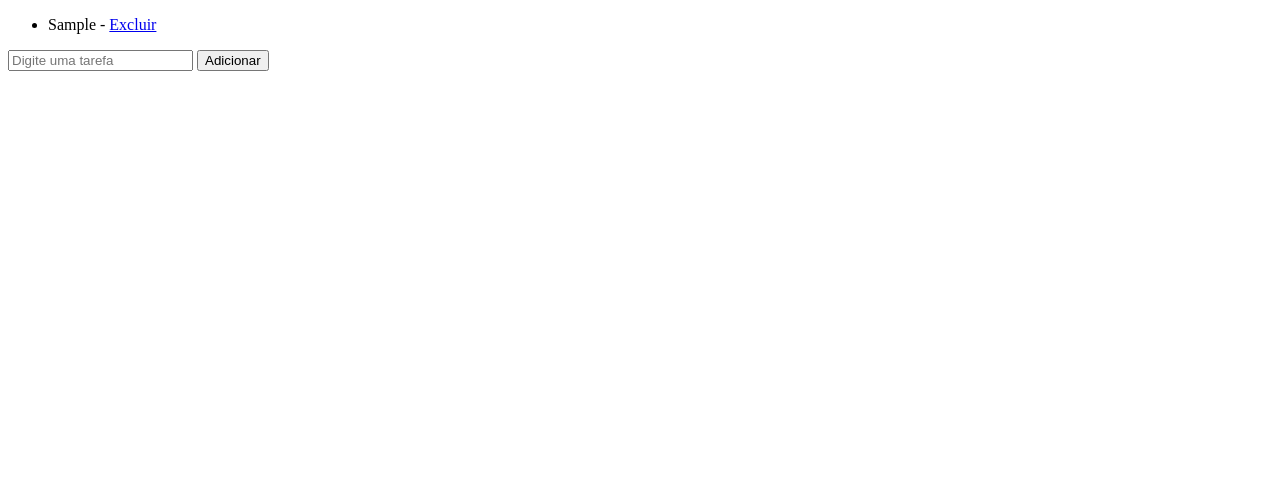
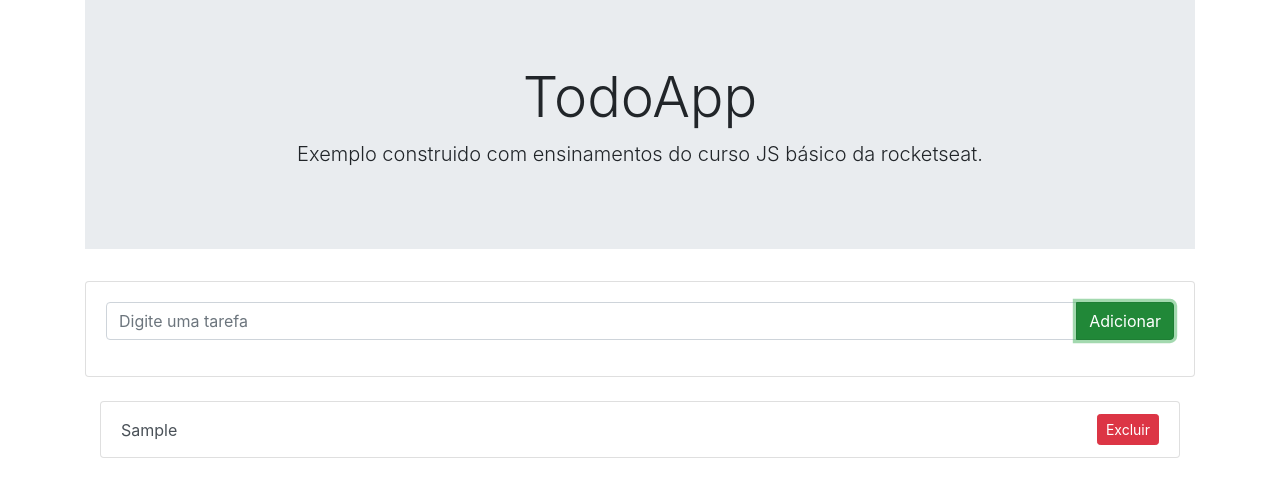
Before and after one commit to rafaelluciodeveloper/todoapp-estudojs-rocketseat, a plain HTML site: page index.html in a window 1280 px wide. Both pictures are taken after typing "Sample" into the empty fields and a click on the button "Adicionar". Drawn offline with nearby package versions, Linux system fonts and the light colour scheme.

Commit message:
adicionado boostrap 4

```diff
--- a/index.html
+++ b/index.html
@@ -3,12 +3,47 @@
   <head>
     <meta charset="UTF-8" />
     <title>TODO App</title>
+    <link
+      rel="stylesheet"
+      href="https://stackpath.bootstrapcdn.com/bootstrap/4.5.2/css/bootstrap.min.css"
+      integrity="sha384-JcKb8q3iqJ61gNV9KGb8thSsNjpSL0n8PARn9HuZOnIxN0hoP+VmmDGMN5t9UJ0Z"
+      crossorigin="anonymous"
+    />
   </head>
   <body>
-    <div id="app">
-      <ul></ul>
-      <input type="text" placeholder="Digite uma tarefa" />
-      <button>Adicionar</button>
+    <div id="app" class="container">
+      <div class="jumbotron jumbotron-fluid text-center">
+        <div class="container">
+          <h1 class="display-4">TodoApp</h1>
+          <p class="lead">
+            Exemplo construido com ensinamentos do curso JS básico da
+            rocketseat.
+          </p>
+        </div>
+      </div>
+
+      <div class="card">
+        <div class="card-body">
+          <div class="input-group mb-3">
+            <input
+              type="text"
+              class="form-control"
+              placeholder="Digite uma tarefa"
+              aria-label="Digite uma tarefa"
+              aria-describedby="button-add"
+            />
+            <div class="input-group-append">
+              <button class="btn btn-success" type="button" id="button-add">
+                Adicionar
+              </button>
+            </div>
+          </div>
+        </div>
+      </div>
+      <br />
+      <div class="col-md-12">
+        <ul class="list-group"></ul>
+      </div>
     </div>
     <script src="script.js"></script>
   </body>
--- a/script.js
+++ b/script.js
@@ -8,11 +8,16 @@ function renderTodos() {
   listElement.innerHTML = '';
   for (todo of todos) {
     var todoElement = document.createElement('li');
+    todoElement.setAttribute(
+      'class',
+      'list-group-item list-group-item-action d-flex justify-content-between align-items-center'
+    );
     var todoText = document.createTextNode(todo);
     var linkElement = document.createElement('a');
     linkElement.setAttribute('href', '#');
     var pos = todos.indexOf(todo);
     linkElement.setAttribute('onclick', 'deleteTodo(' + pos + ')');
+    linkElement.setAttribute('class', 'btn btn-sm btn-danger');
 
     var linkText = document.createTextNode('Excluir');
 
@@ -24,7 +29,7 @@ function renderTodos() {
 }
 
 function addTodo() {
-  var textTodo = inputElement.value + ' - ';
+  var textTodo = inputElement.value;
   todos.push(textTodo);
   inputElement.value = '';
   renderTodos();
```
